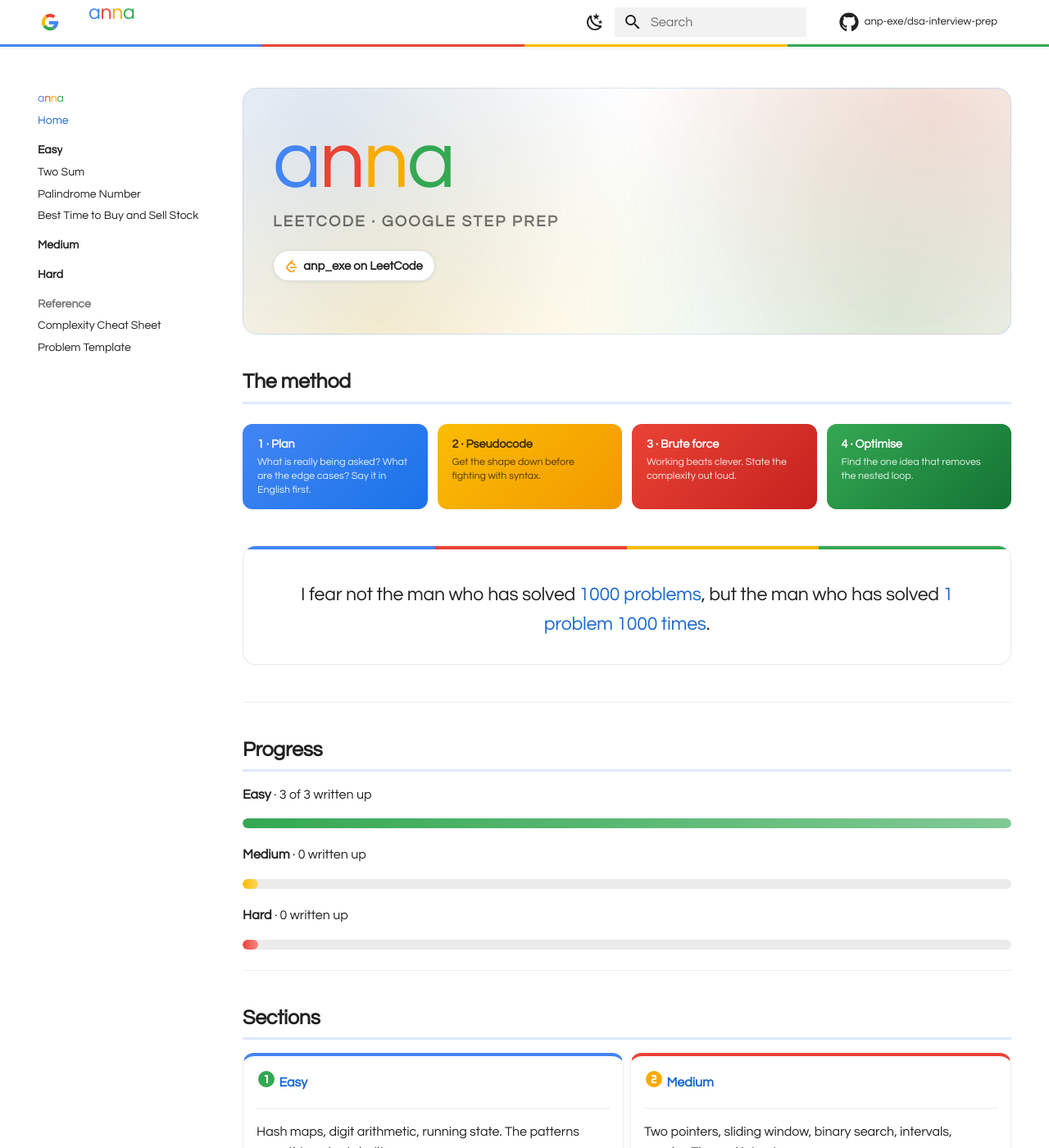
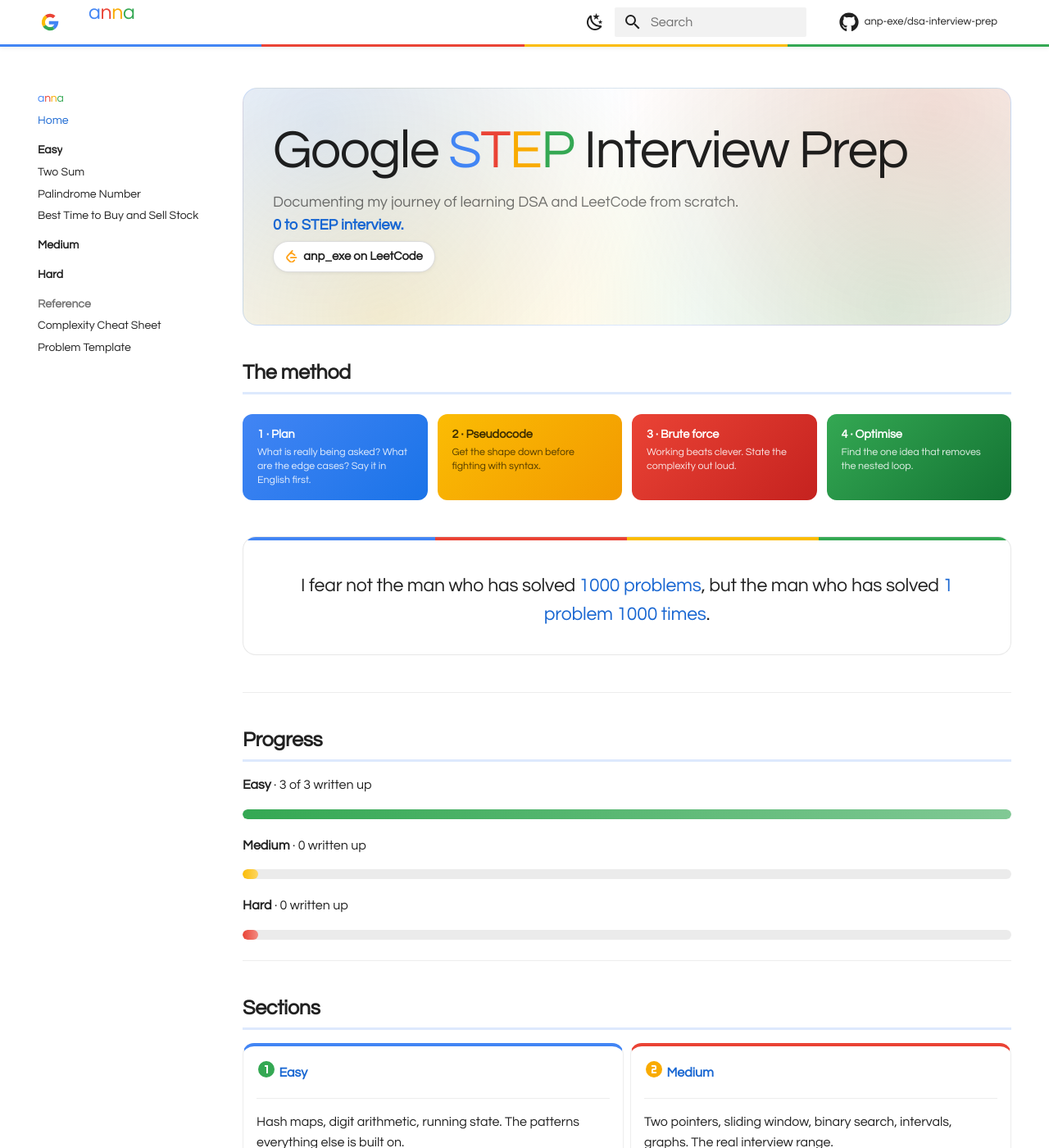
Before and after one commit to anp-exe/dsa-interview-prep, an MkDocs documentation site: the page built from docs/index.md, in a window 1280 px wide and 1400 px high. Shown: the whole window at 82% size. Built offline with MkDocs 1.6.1 and Material for MkDocs 9.7.7, drawn with Linux system fonts in a browser that asks for light colours; comment, search, counter and statistics services are not loaded.

Commit message:
change hero page

```diff
--- a/docs/index.md
+++ b/docs/index.md
@@ -5,9 +5,9 @@
 
 <div class="hero" markdown>
 
-<h1 class="wordmark-xl"><span class="wm-b">a</span><span class="wm-r">n</span><span class="wm-y">n</span><span class="wm-g">a</span></h1>
+<h1 class="wordmark-xl">Google <span class="wm-b">S</span><span class="wm-r">T</span><span class="wm-y">E</span><span class="wm-g">P</span> Interview Prep</h1>
 
-<p class="tagline">leetcode · google step prep</p>
+<p class="subtitle">Documenting my journey of learning DSA and LeetCode from scratch. <strong>0 to STEP interview.</strong></p>
 
 [:simple-leetcode: anp_exe on LeetCode](https://leetcode.com/u/anp_exe/){ .lc-link }
 
--- a/docs/stylesheets/extra.css
+++ b/docs/stylesheets/extra.css
@@ -107,19 +107,17 @@
 /* the big one, on the home page hero */
 .md-typeset .wordmark-xl {
   font-family: Questrial, "Product Sans", "Google Sans", Nunito, system-ui, sans-serif;
-  font-size: 5rem;
-  line-height: 1;
-  letter-spacing: -.03em;
-  margin: 0 0 .35rem;
+  font-size: clamp(1.9rem, 5.2vw, 3.3rem);
+  line-height: 1.1;
+  letter-spacing: -.025em;
+  margin: 0 0 .6rem;
   font-weight: 400;
+  text-wrap: balance;
 }
 .md-typeset .wordmark-xl .wm-b { color: var(--g-blue); }
 .md-typeset .wordmark-xl .wm-r { color: var(--g-red); }
 .md-typeset .wordmark-xl .wm-y { color: var(--g-yellow-mid); }
 .md-typeset .wordmark-xl .wm-g { color: var(--g-green); }
-@media screen and (max-width: 600px) {
-  .md-typeset .wordmark-xl { font-size: 3.2rem; }
-}
 /* no hover permalink on the big wordmark */
 .md-typeset .wordmark-xl .headerlink { display: none; }
 
@@ -443,3 +441,17 @@
   .md-typeset .pullquote { padding: 1.7rem 1.1rem 1.2rem; }
   .md-typeset .pullquote p { font-size: 1rem; }
 }
+
+/* ---------- hero subtitle ---------- */
+.md-typeset .subtitle {
+  font-size: .92rem;
+  line-height: 1.55;
+  max-width: 34em;
+  margin: 0 0 1.1rem;
+  color: var(--md-default-fg-color--light);
+}
+.md-typeset .subtitle strong {
+  font-weight: 700;
+  color: var(--g-blue-deep);
+  white-space: nowrap;   /* keep "0 to STEP interview." on one line when it wraps */
+}
--- a/mkdocs.yml
+++ b/mkdocs.yml
@@ -1,5 +1,5 @@
 site_name: anna
-site_description: LeetCode worked solutions for Google STEP interview prep, plan then pseudocode then optimise
+site_description: Documenting my journey of learning DSA and LeetCode from scratch. 0 to Google STEP interview.
 site_author: Anna
 site_url: https://anp-exe.github.io/dsa-interview-prep/
 
```
